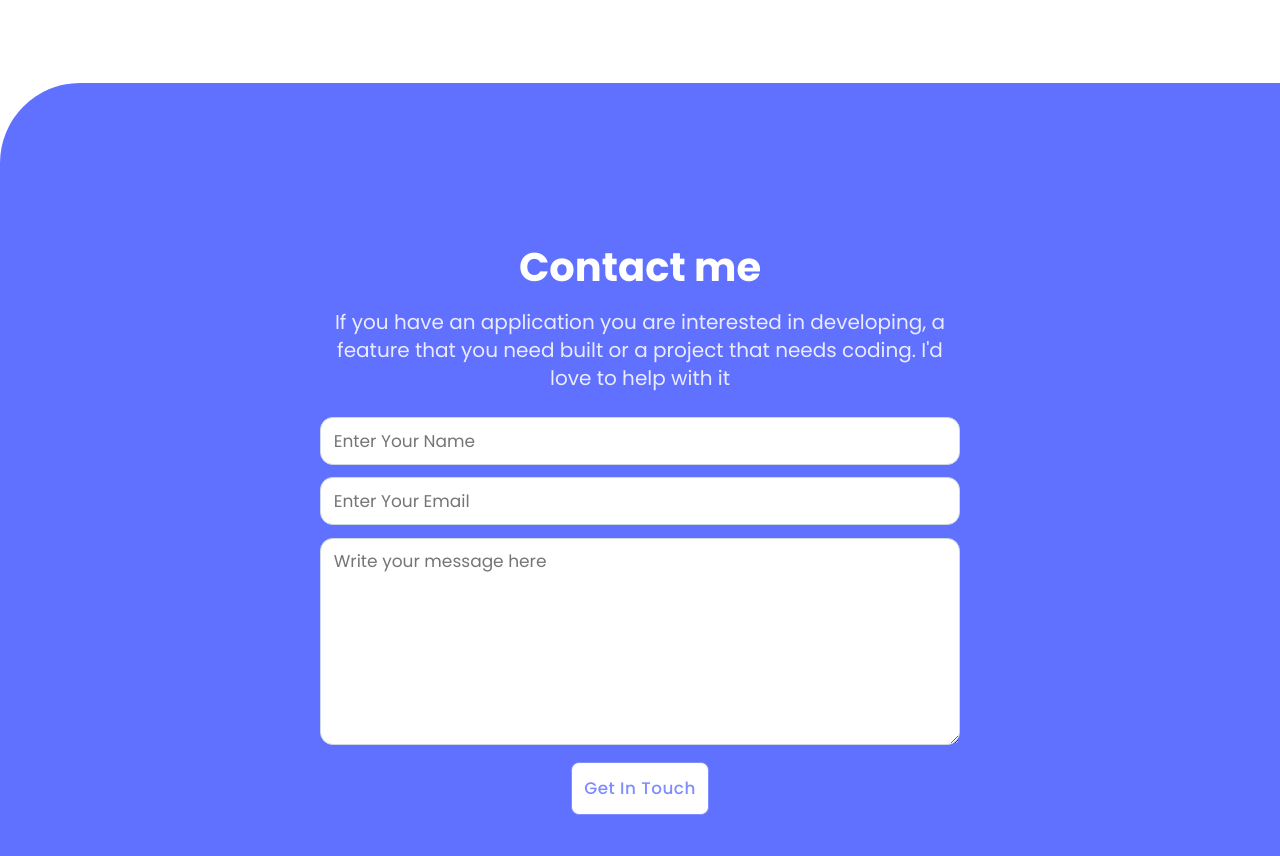
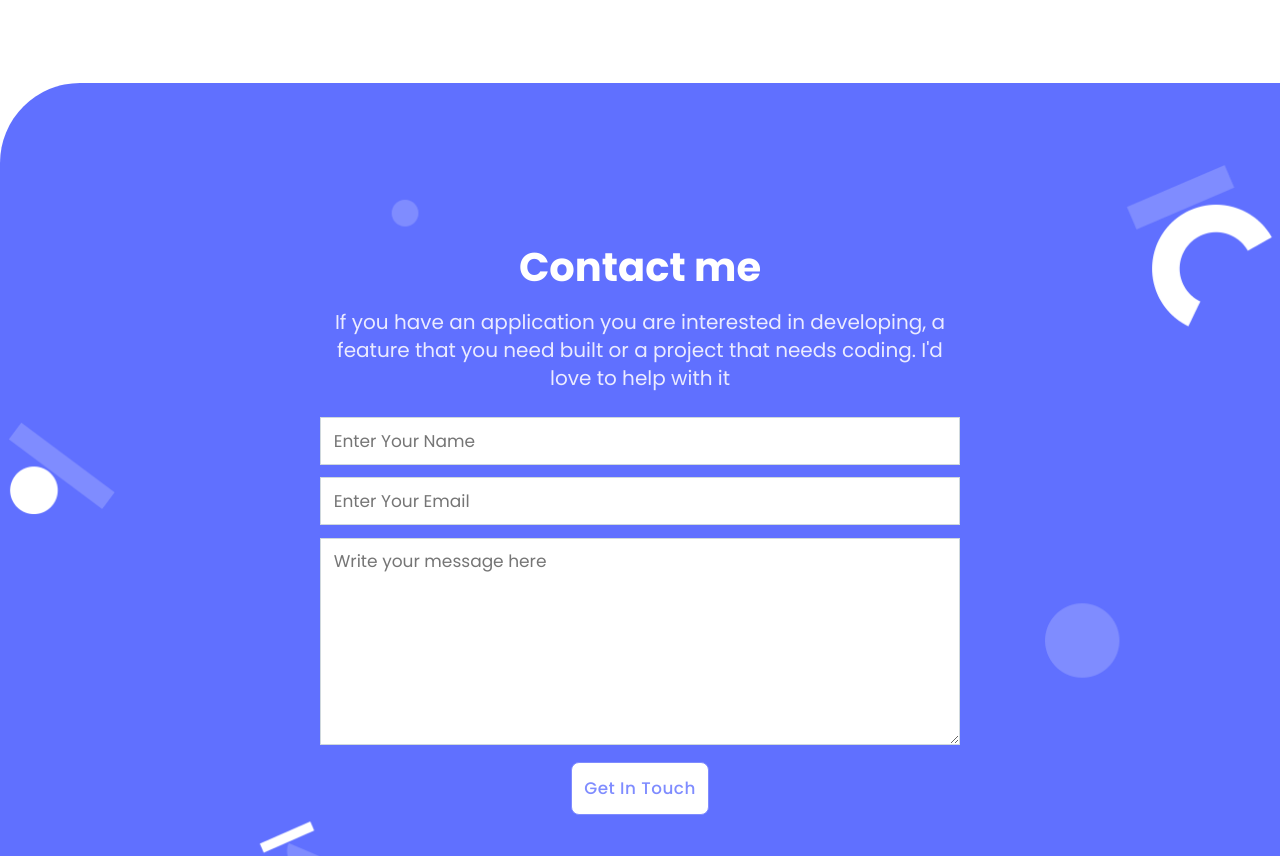
Before and after one commit to shurichmond/Super-Portfolio, a website: page index.html in a window 1280 px wide. Shown: the part 3471-4327 px from the top of the page. Drawn offline with Linux system fonts and the light colour scheme.

Commit message:
Modify contact form input border radius and fix broken background image

```diff
--- a/css/form.css
+++ b/css/form.css
@@ -49,7 +49,6 @@ textarea:focus {
 .contact-me-form-text-input {
   margin-top: 0.75em;
   padding: 0.75em;
-  border-radius: 0.75em;
   width: 100%;
   border: 1px solid #cfd8dc;
   font-family: 'Poppins', sans-serif;
@@ -67,7 +66,7 @@ textarea:focus {
   .contact-me-form-container {
     align-content: center;
     padding: 10% 25%;
-    background-image: url(./assets/contact-form-shapes-desktop.png);
+    background-image: url(../Img/contact-form-shapes-desktop.png);
     background-repeat: no-repeat;
     background-position: center;
     background-size: contain;
```
